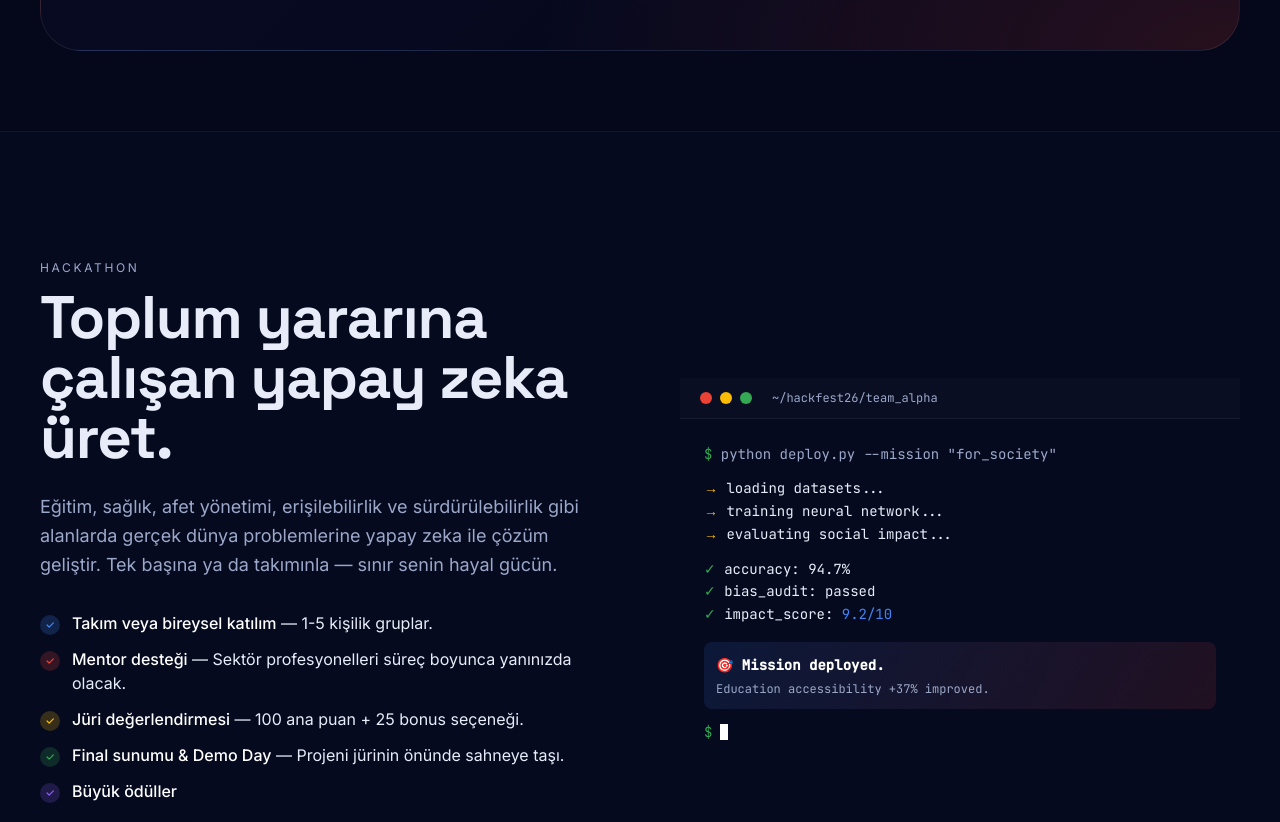
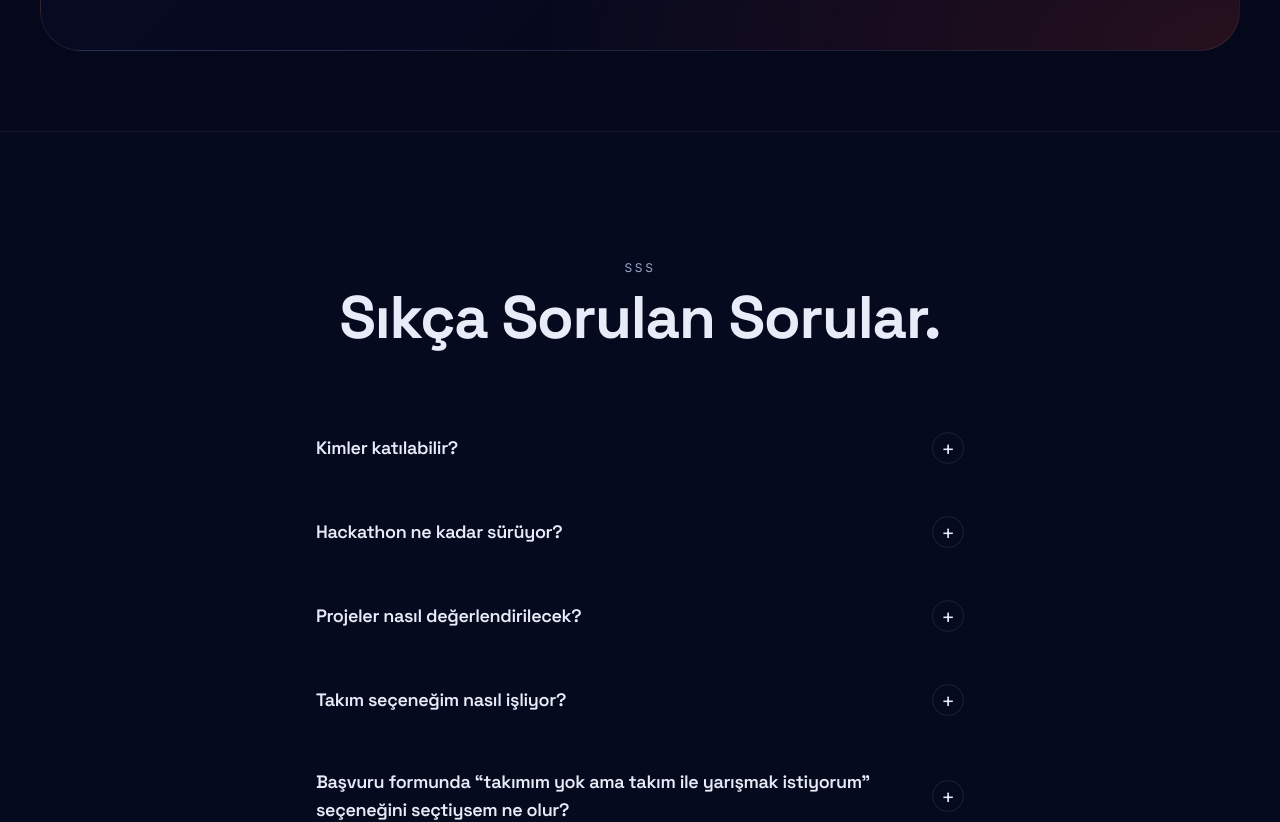
Before and after one commit to BeyzaESER22/HackatonWebSitesi, a Next.js app: page / in a window 1280 px wide. Shown: the part 5400-6222 px from the top of the page. Built offline with nearby package versions, Linux system fonts and the light colour scheme; no server answers.

Commit message:
Clean: remove duplicate Hackathon section from home page

```diff
--- a/src/app/page.js
+++ b/src/app/page.js
@@ -1,6 +1,5 @@
 import { Hero }              from '@/components/sections/Hero';
 import { Highlights }        from '@/components/sections/Highlights';
-import { HackathonSection }  from '@/components/sections/HackathonSection';
 import { FAQSection }        from '@/components/sections/FAQSection';
 import { ContactSection }    from '@/components/sections/ContactSection';
 
@@ -11,7 +10,6 @@ export default function HomePage() {
         <Hero />
         <Highlights />
       </div>
-      <HackathonSection />
       <FAQSection />
       <ContactSection />
     </>
```
